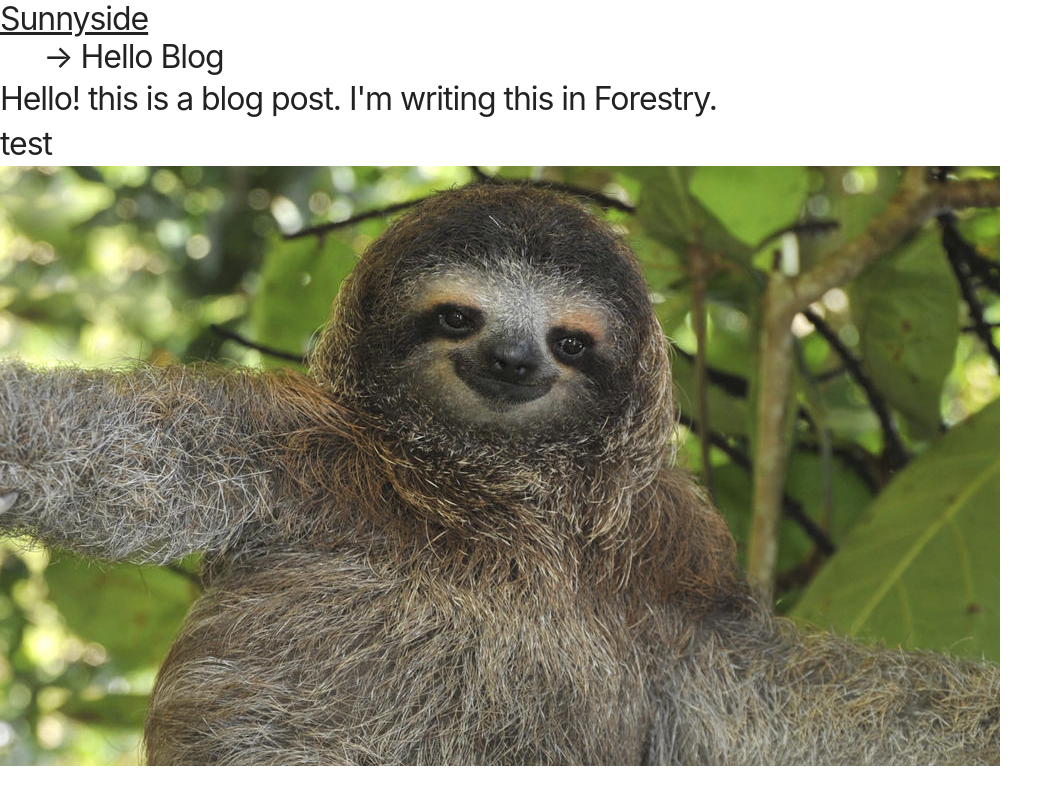
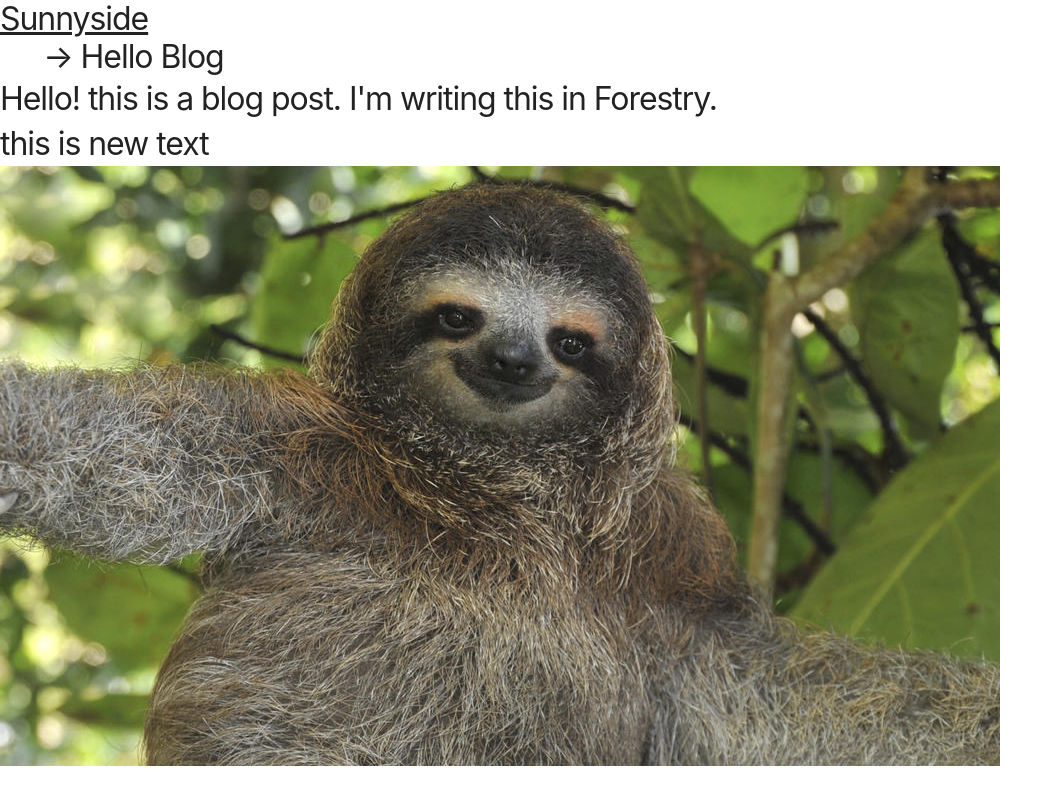
Before and after one commit to huntercaron/sunnyside, a Gatsby site: page /posts/hello-blog/ in a window 1280 px wide. Shown: the whole page, without its empty margins (0-1063 px from the left). Built offline with nearby package versions, Linux system fonts and the light colour scheme; Gatsby itself is replaced by a stand-in of ours.

Commit message:
Update from Forestry.io Hunter Caron updated src/content/posts/hello-blog.md

```diff
--- a/src/content/posts/hello-blog.md
+++ b/src/content/posts/hello-blog.md
@@ -6,7 +6,7 @@
 ---
 Hello! this is a blog post. I'm writing this in Forestry.
 
-test
+this is new text
 
 
 ![](/assets/other-sloth.jpg)
```
